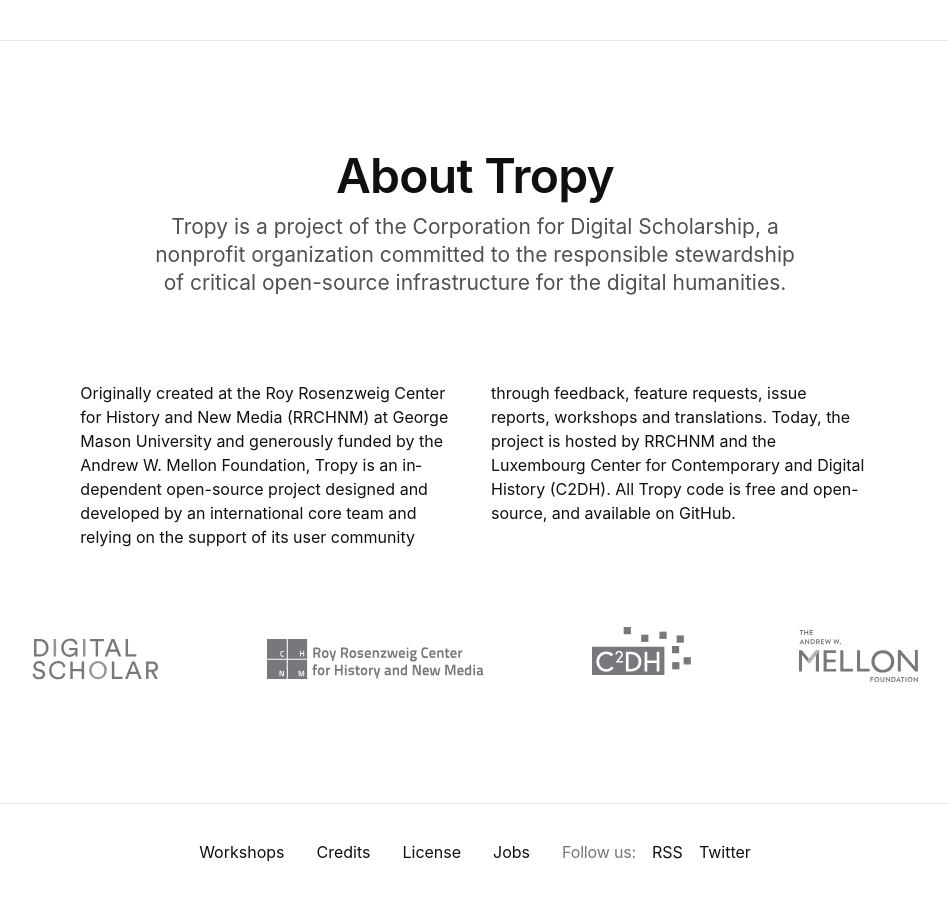
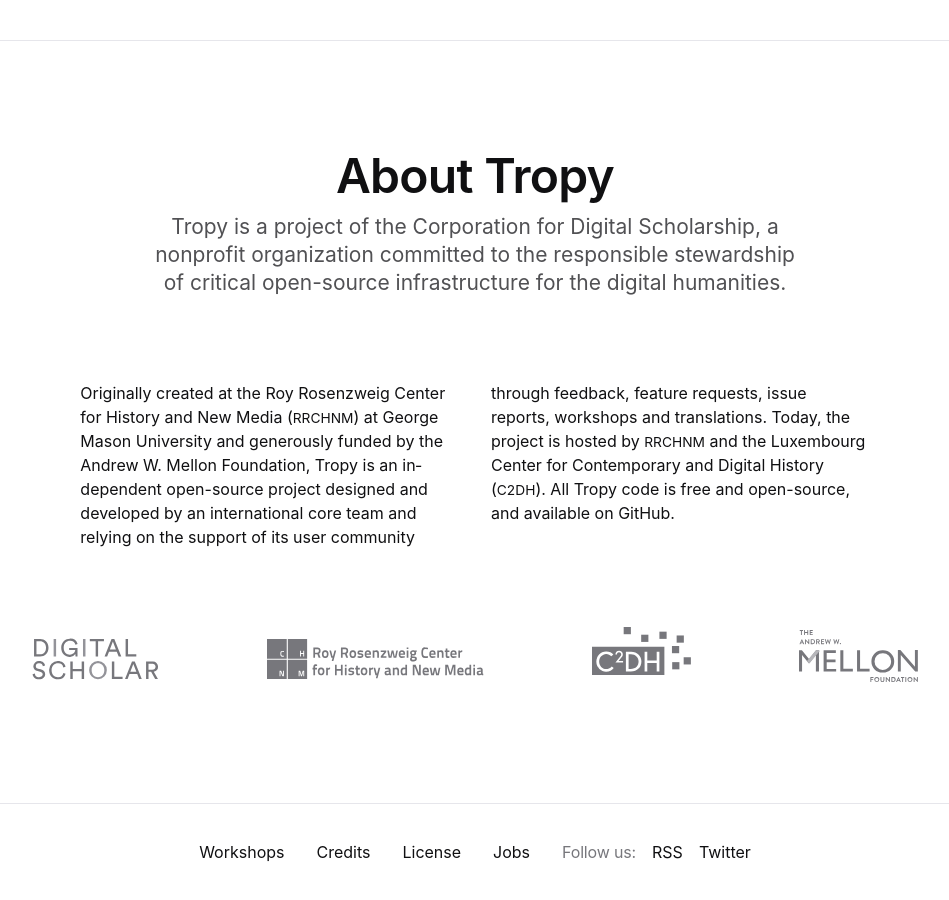
Before and after one commit to tropy/tropy.github.io, a Jekyll site: the page built from index.html, in a window 1280 px wide and 900 px high, scrolled down 5657 px. Shown: the whole window, without its empty margins (165-1114 px from the left). Built offline with Jekyll 4.4.1, drawn with Linux system fonts in a browser that asks for light colours.

Commit message:
Try small tags for acronyms in about text.

```diff
--- a/index.html
+++ b/index.html
@@ -134,7 +134,7 @@
   <div class="container-fluid">
     <h2 class="h1">About Tropy</h2>
     <p class="lead">Tropy is a project of the Corporation for Digital Scholarship, a nonprofit organization committed to the responsible stewardship of critical open-source infrastructure for the digital humanities.</p>
-    <p class="about-text">Originally created at the Roy Rosenzweig Center for History and New Media (RRCHNM) at George Mason University and generously funded by the Andrew W. Mellon Foundation, Tropy is an in&shy;dependent open-source project designed and developed by an international core team and relying on the support of its user community through feedback, feature requests, issue reports, workshops and translations. Today, the project is hosted by RRCHNM and the Luxembourg Center for Contemporary and Digital History (C2DH). All Tropy code is free and open-source, and available on GitHub.</p>
+    <p class="about-text">Originally created at the Roy Rosenzweig Center for History and New Media (<small>RRCHNM</small>) at George Mason University and generously funded by the Andrew W. Mellon Foundation, Tropy is an in&shy;dependent open-source project designed and developed by an international core team and relying on the support of its user community through feedback, feature requests, issue reports, workshops and translations. Today, the project is hosted by <small>RRCHNM</small> and the Luxembourg Center for Contemporary and Digital History (<small>C2DH</small>). All Tropy code is free and open-source, and available on GitHub.</p>
   </div>
   <div class="marquee">
     {%- include about-marquee.html -%}
```
